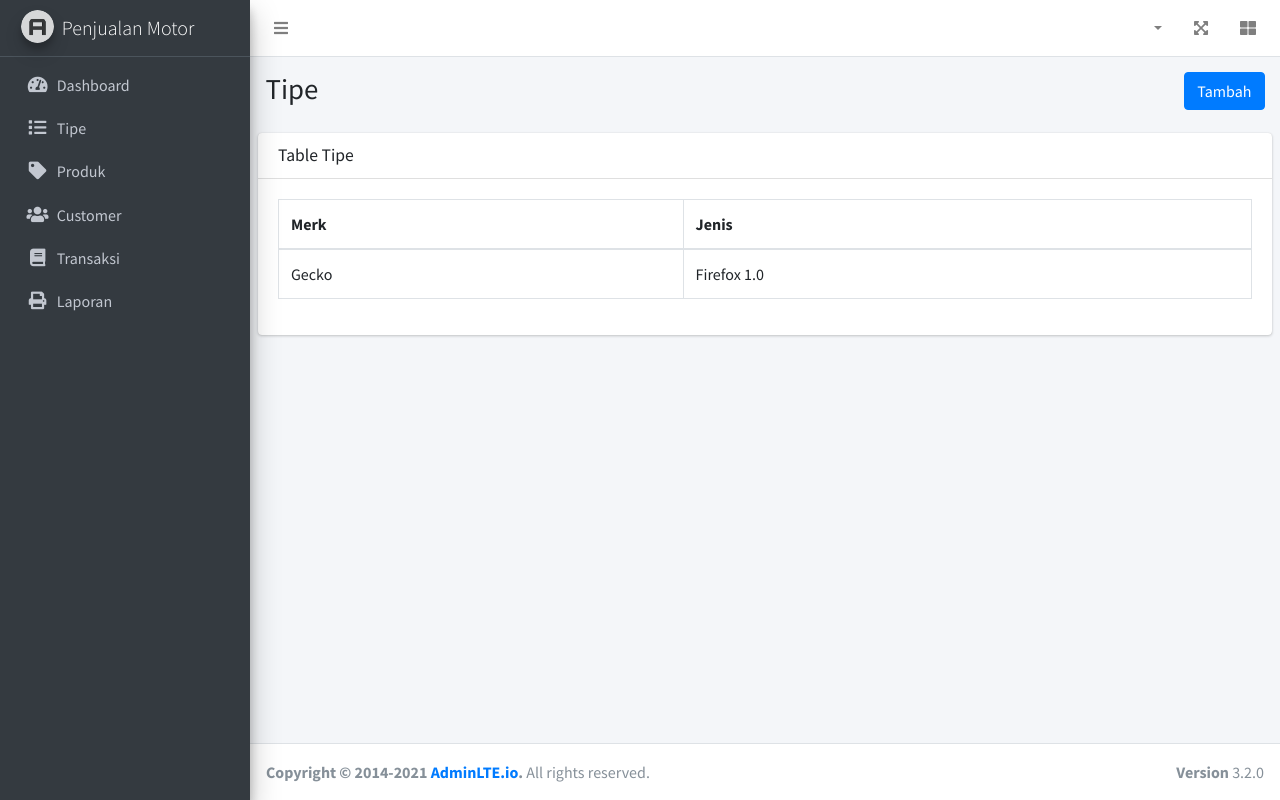
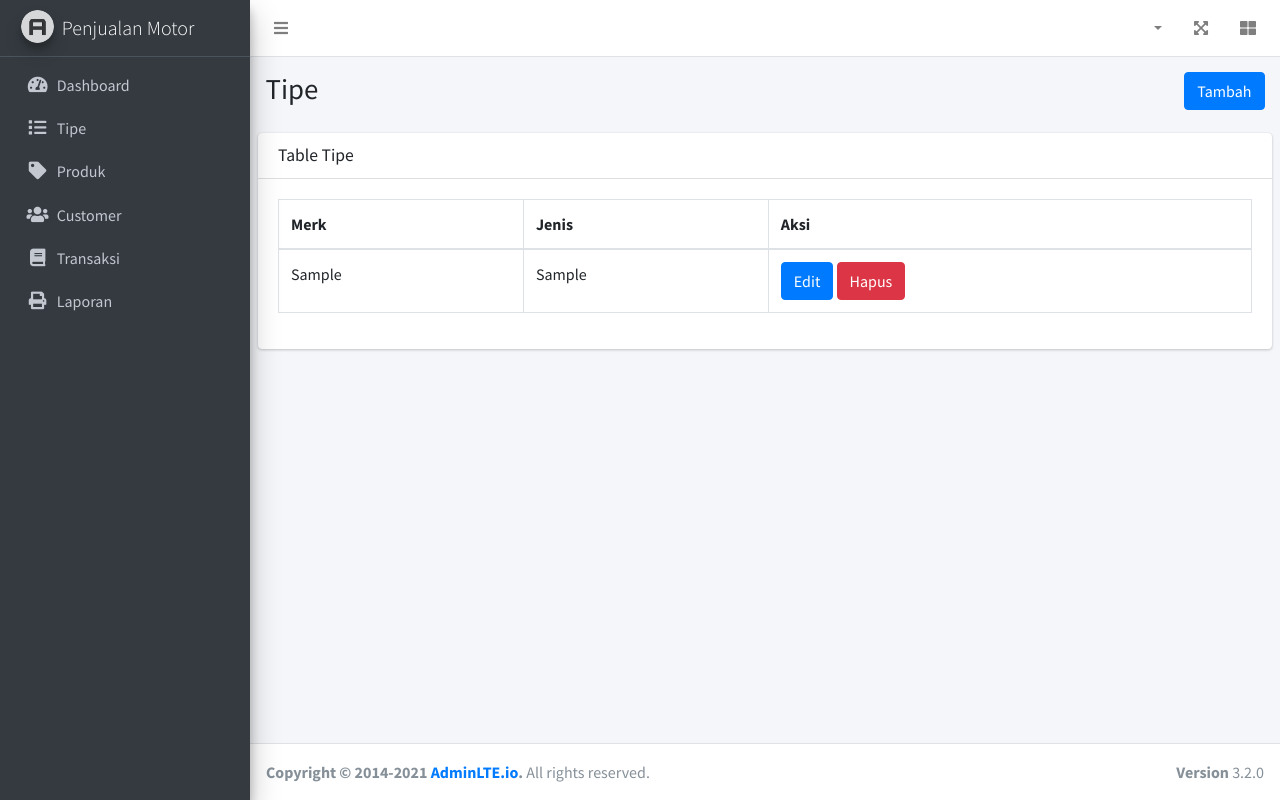
Before and after one commit to bayupras141/proyek1, a Laravel app: page /tipe in a window 1280 px wide. Run offline with Laravel 8, Linux system fonts and the light colour scheme; tables that the repository leaves empty hold one stand-in row (values such as "Sample post"); data that the repository does not hold is empty; some libraries are stand-ins or nearby versions.

Commit message:
looping tabel

```diff
--- a/resources/views/tipe/index.blade.php
+++ b/resources/views/tipe/index.blade.php
@@ -37,13 +37,20 @@
                                 <tr>
                                     <th class="sorting sorting_asc" tabindex="0" aria-controls="example2" rowspan="1" colspan="1" aria-sort="ascending" aria-label="Rendering engine: activate to sort column descending">Merk</th>
                                     <th class="sorting" tabindex="0" aria-controls="example2" rowspan="1" colspan="1" aria-label="Browser: activate to sort column ascending">Jenis</th>
+                                    <th class="sorting" tabindex="0" aria-controls="example2" rowspan="1" colspan="1" aria-label="Browser: activate to sort column ascending">Aksi</th>
                                 </tr>
                                 </thead>
                                 <tbody>
+                                    @foreach ($tipe as $row)
                                     <tr class="odd">
-                                      <td class="dtr-control sorting_1" tabindex="0">Gecko</td>
-                                      <td>Firefox 1.0</td>
+                                        <td>{{ $row->merk }}</td>
+                                        <td>{{ $row->jenis }}</td>
+                                        <td>
+                                            <a href="" data-toggle="tooltip" data-placement="bottom" title="Edit" class="btn btn-primary">Edit</a>
+                                            <a id="btn-hapus" href="" onclick="return confirm('Yakin hapus data ? ');" data-toggle="tooltip" data-placement="bottom" title="Hapus" class="btn btn-danger">Hapus</a>
+                                        </td>
                                     </tr>
+                                    @endforeach
                                 </tbody>
                             </table>
                         </div>
```
